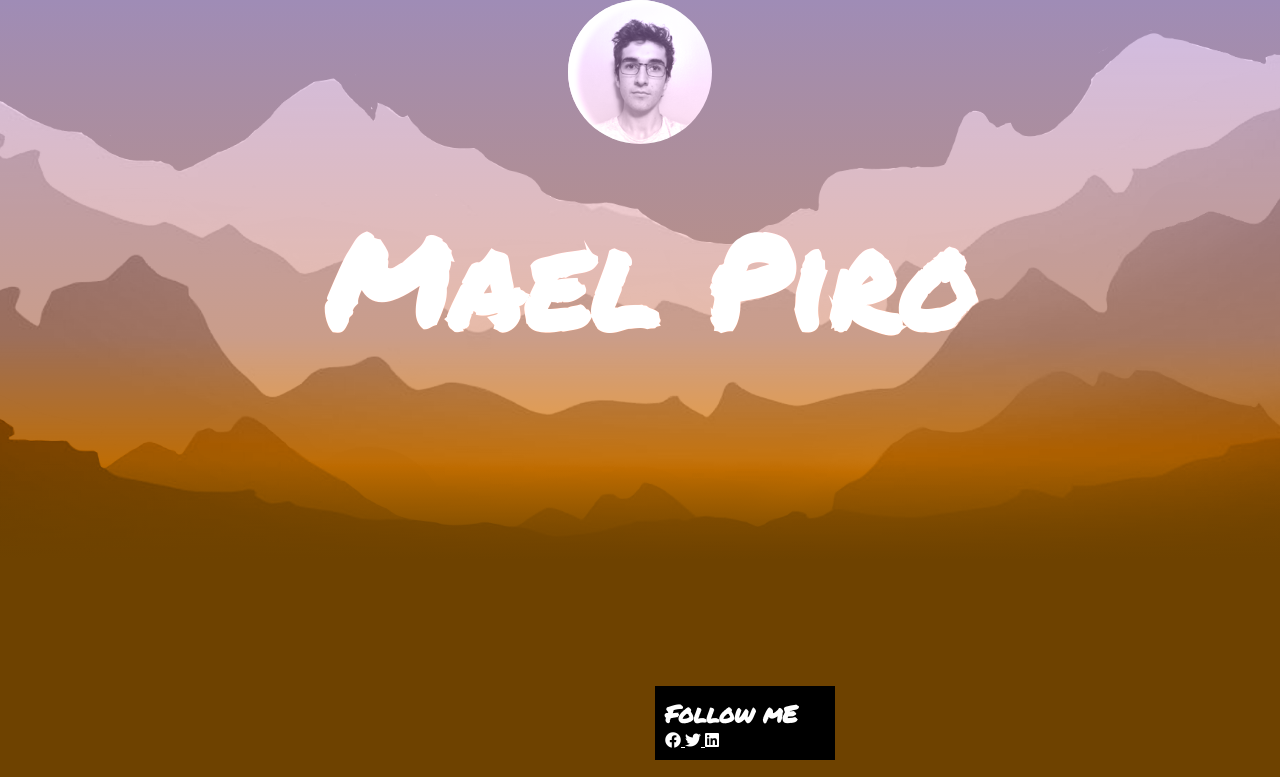
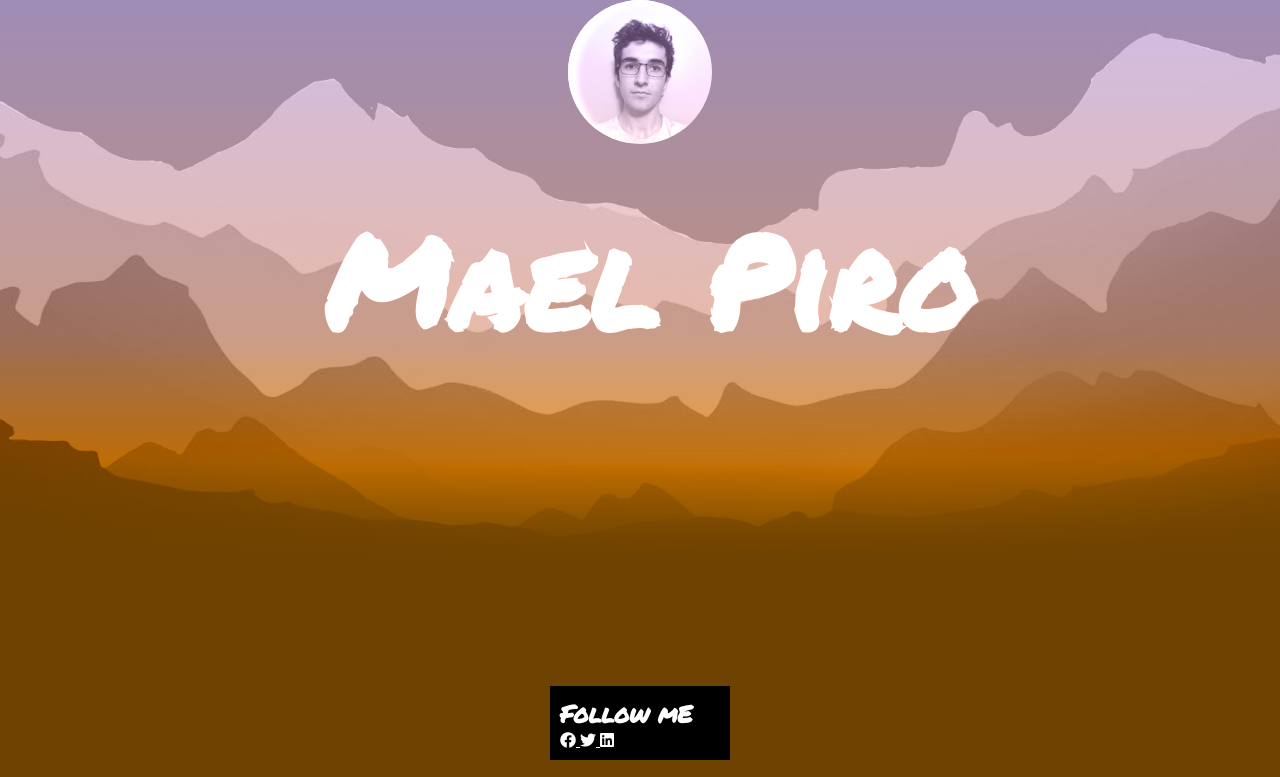
Before and after one commit to PiroMael/profile_page, a plain HTML site: page index.html in a window 1280 px wide. Shown: the top 777 px of the page. Drawn offline with Linux system fonts and the light colour scheme.

Commit message:
test update

```diff
--- a/style.css
+++ b/style.css
@@ -92,7 +92,8 @@
   }
   .follow{
     background: black;
-    margin-left: 655px;
+    margin-left: auto;
+    margin-right:auto;
     color:white;
     width: 160px;
     padding: 10px;
```
